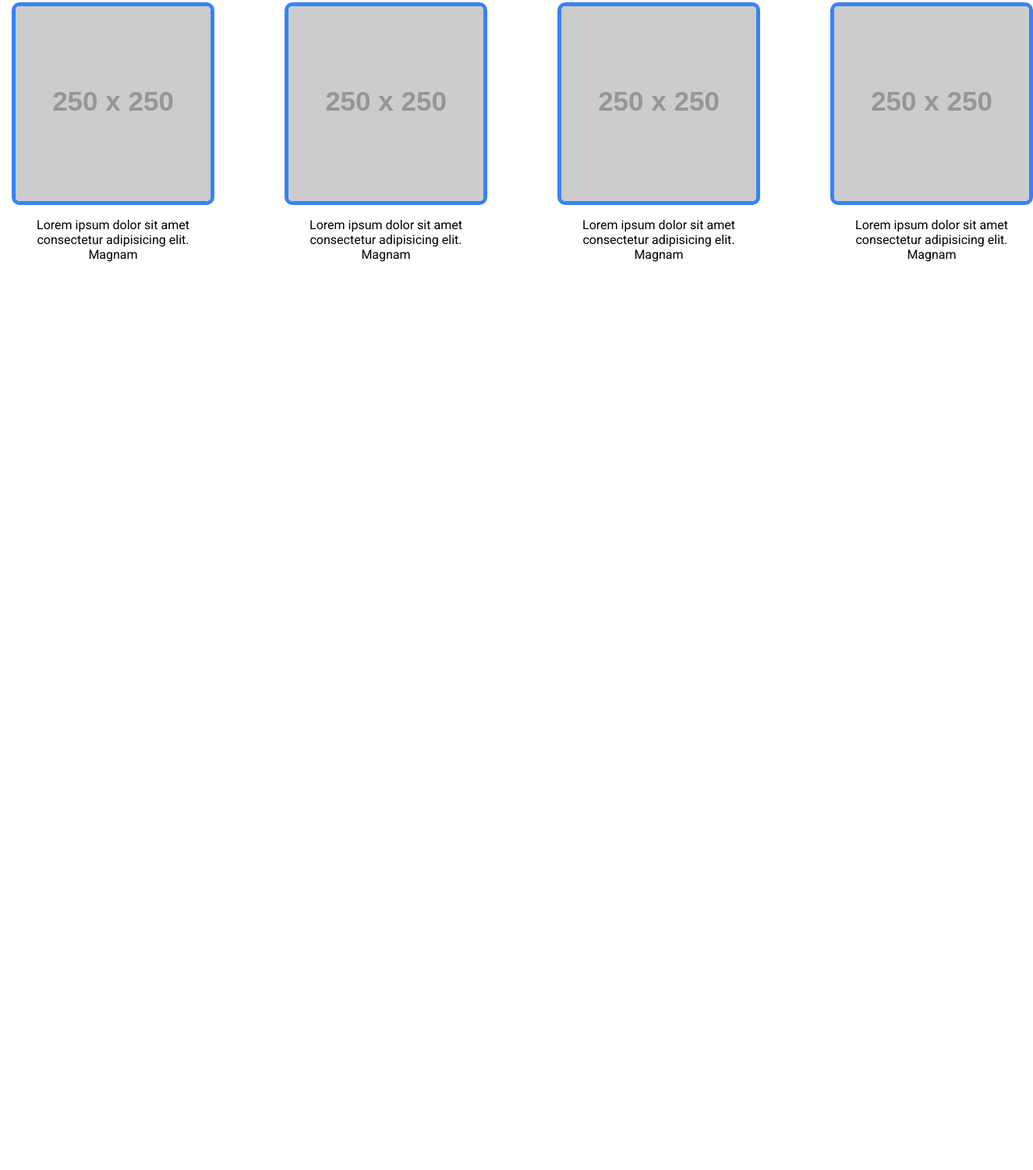
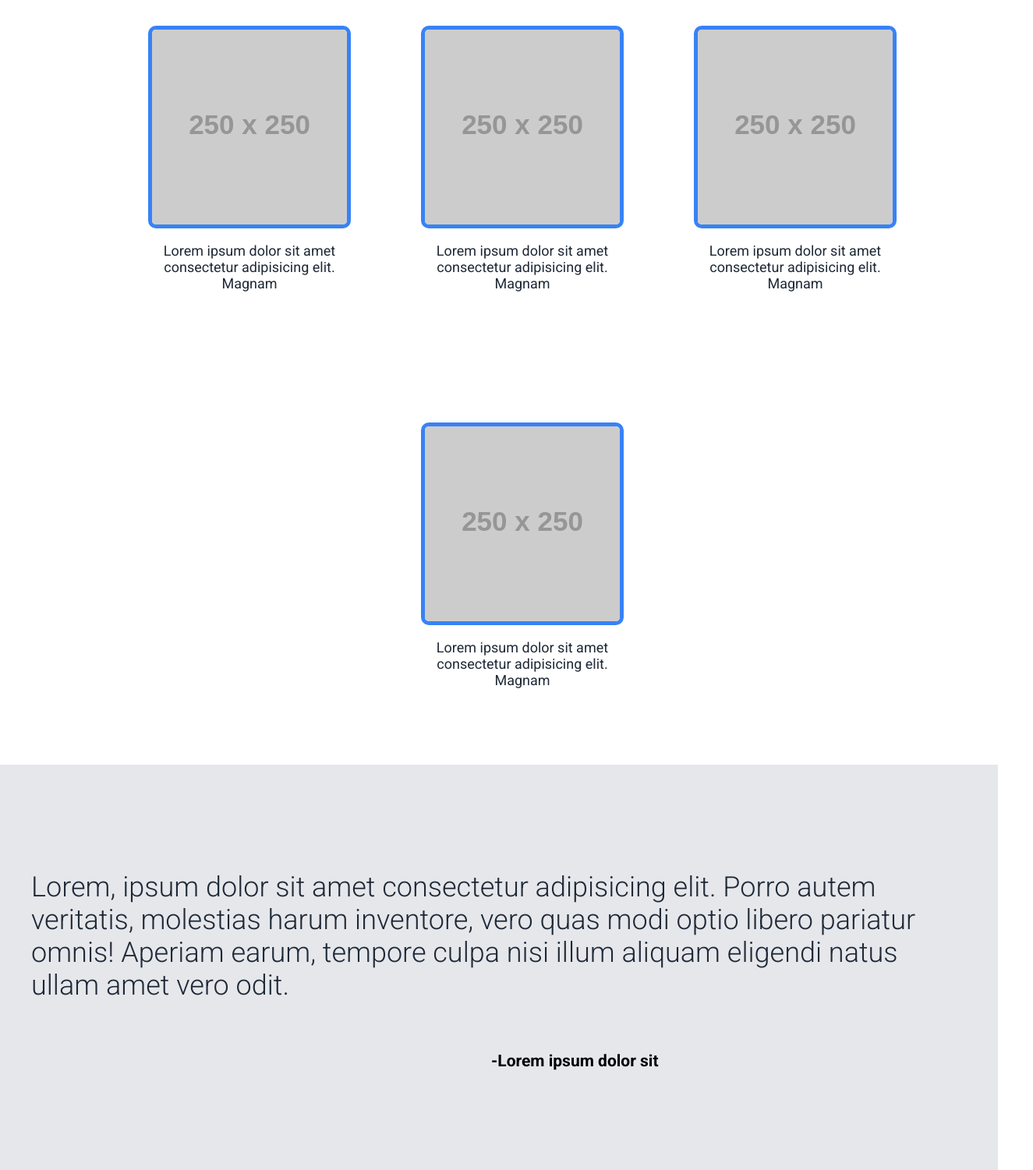
Before and after one commit to SYLCN05/Landing-Page, a plain HTML site: page Home/index.html in a window 1280 px wide. Shown: the part 805-2306 px from the top of the page at 78% size, 1325 px wide, since content can reach past the window. Before the commit the page ends 1207 px from the top, so only its background shows below. Drawn offline with Linux system fonts and the light colour scheme; placeholder pictures from the web are drawn by us.

Commit message:
add quote section
this section shows a desired quote on the site,
this way i have learnt how to implement a desired
outcome to the site.

```diff
--- a/Home/index.css
+++ b/Home/index.css
@@ -83,8 +83,9 @@ ul{
     display: flex;
     justify-content: center;
     align-items: center;
-    padding:50px;
+    padding:80px;
     gap: 150px;
+    flex-wrap: wrap;
 }
 .box{
     display: flex;
@@ -93,6 +94,11 @@ ul{
     width: 200px;
     flex-wrap: wrap;
     text-align: center;
+    flex-shrink: 1;
+}
+.box p{
+    font-size: 18px;
+    color: #1F2937;
 }
 .box img{
     border-radius: 10px;
@@ -105,3 +111,26 @@ ul{
     color: #1F2937;
     font-weight: 900;
 }
+/*quote*/
+.quote{
+    background-color: #E5E7EB;
+    display: flex;
+    justify-content: center;
+    align-items: center;
+    flex-direction: column;
+    text-wrap: wrap;
+    padding: 100px;
+}
+.quote p{
+    font-size: 36px;
+    color:#1F2937;
+    font-weight: 300;
+    width: 1200px;
+    flex-shrink: 1;
+
+}
+.quote h4{
+   font-size: 21px;
+   width: 550px;
+   align-self: flex-end;
+}
--- a/Home/index.html
+++ b/Home/index.html
@@ -47,5 +47,9 @@
                 <p>Lorem ipsum dolor sit amet consectetur adipisicing elit. Magnam</p>
             </div>
         </div>
+        <div class="quote">
+            <p>Lorem, ipsum dolor sit amet consectetur adipisicing elit. Porro autem veritatis, molestias harum inventore, vero quas modi optio libero pariatur omnis! Aperiam earum, tempore culpa nisi illum aliquam eligendi natus ullam amet vero odit.</p>
+            <h4>-Lorem ipsum dolor sit</h4>
+        </div>
     </body>
 </html>
```
